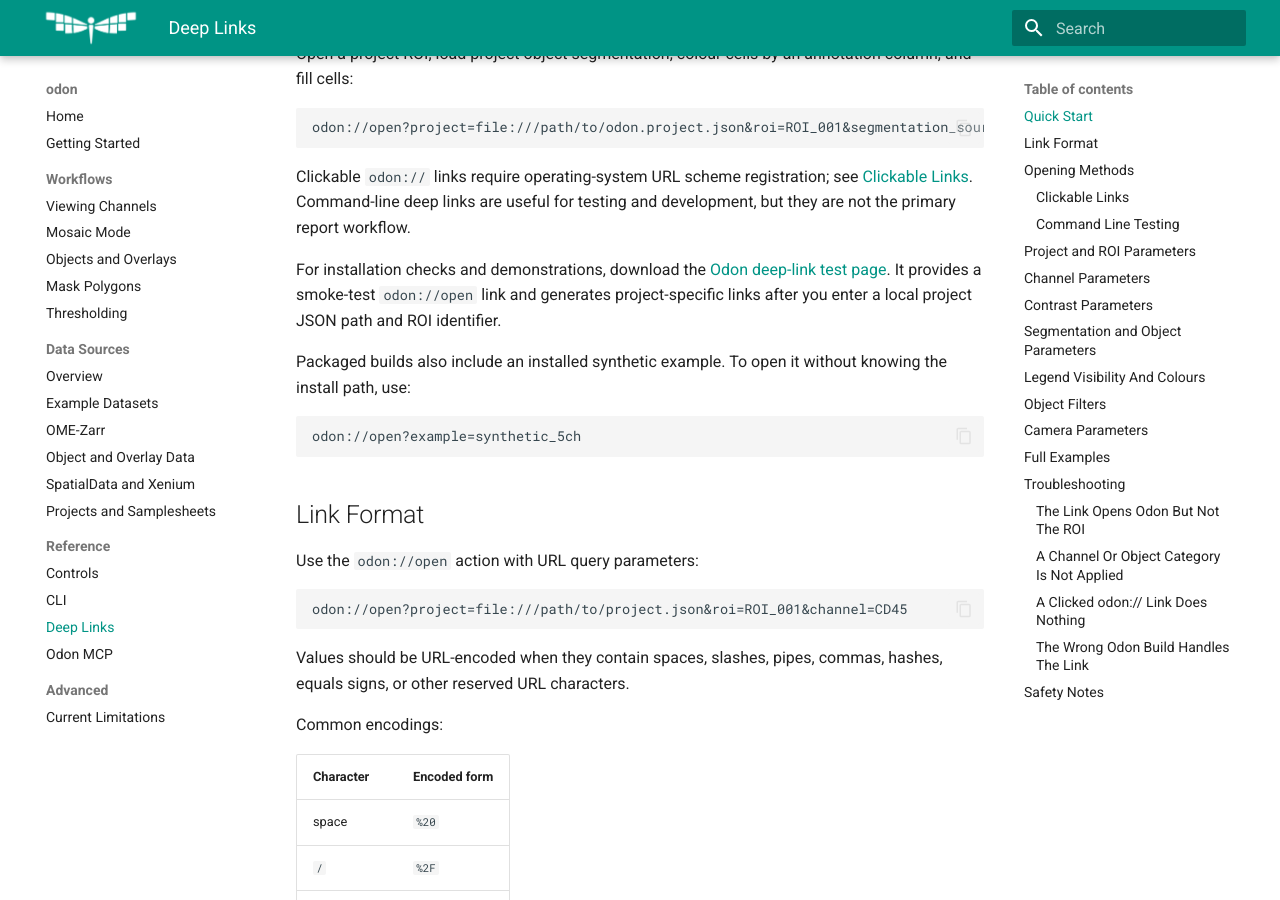
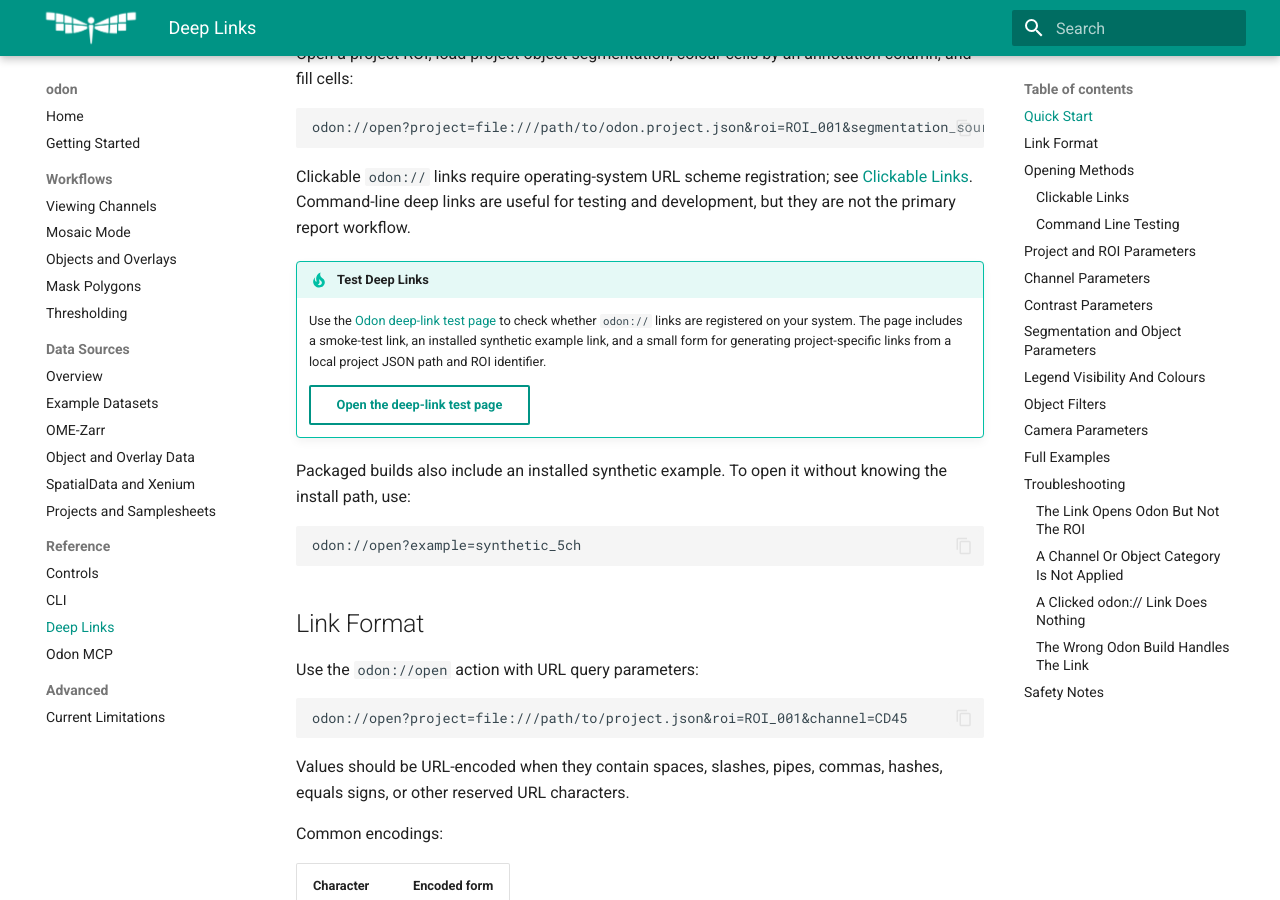
Before and after one commit to alexcoulton/odon, an MkDocs documentation site: the page built from docs/reference/deep-links.md, in a window 1280 px wide and 900 px high, scrolled down 713 px. Built offline with MkDocs 1.6.1 and Material for MkDocs 9.7.7, drawn with Linux system fonts in a browser that asks for light colours.

Commit message:
Link deep-link test page from docs

```diff
--- a/docs/reference/deep-links.md
+++ b/docs/reference/deep-links.md
@@ -43,10 +43,15 @@
 [Clickable Links](#clickable-links). Command-line deep links are useful for
 testing and development, but they are not the primary report workflow.
 
-For installation checks and demonstrations, download the
-[Odon deep-link test page](../assets/odon-deep-link-test.html). It provides a
-smoke-test `odon://open` link and generates project-specific links after you
-enter a local project JSON path and ROI identifier.
+!!! tip "Test Deep Links"
+
+    Use the [Odon deep-link test page](../assets/odon-deep-link-test.html) to
+    check whether `odon://` links are registered on your system. The page
+    includes a smoke-test link, an installed synthetic example link, and a
+    small form for generating project-specific links from a local project JSON
+    path and ROI identifier.
+
+    [Open the deep-link test page](../assets/odon-deep-link-test.html){ .md-button }
 
 Packaged builds also include an installed synthetic example. To open it without
 knowing the install path, use:
```
